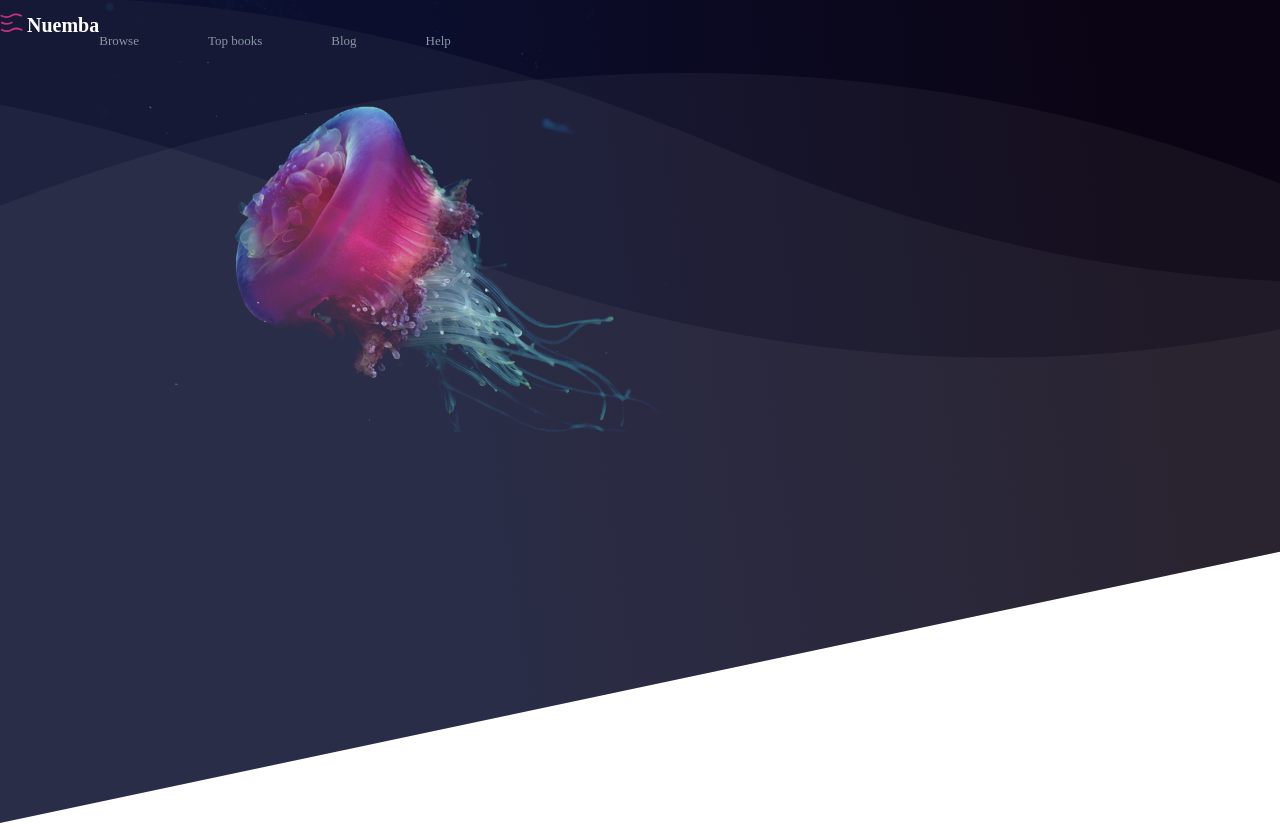
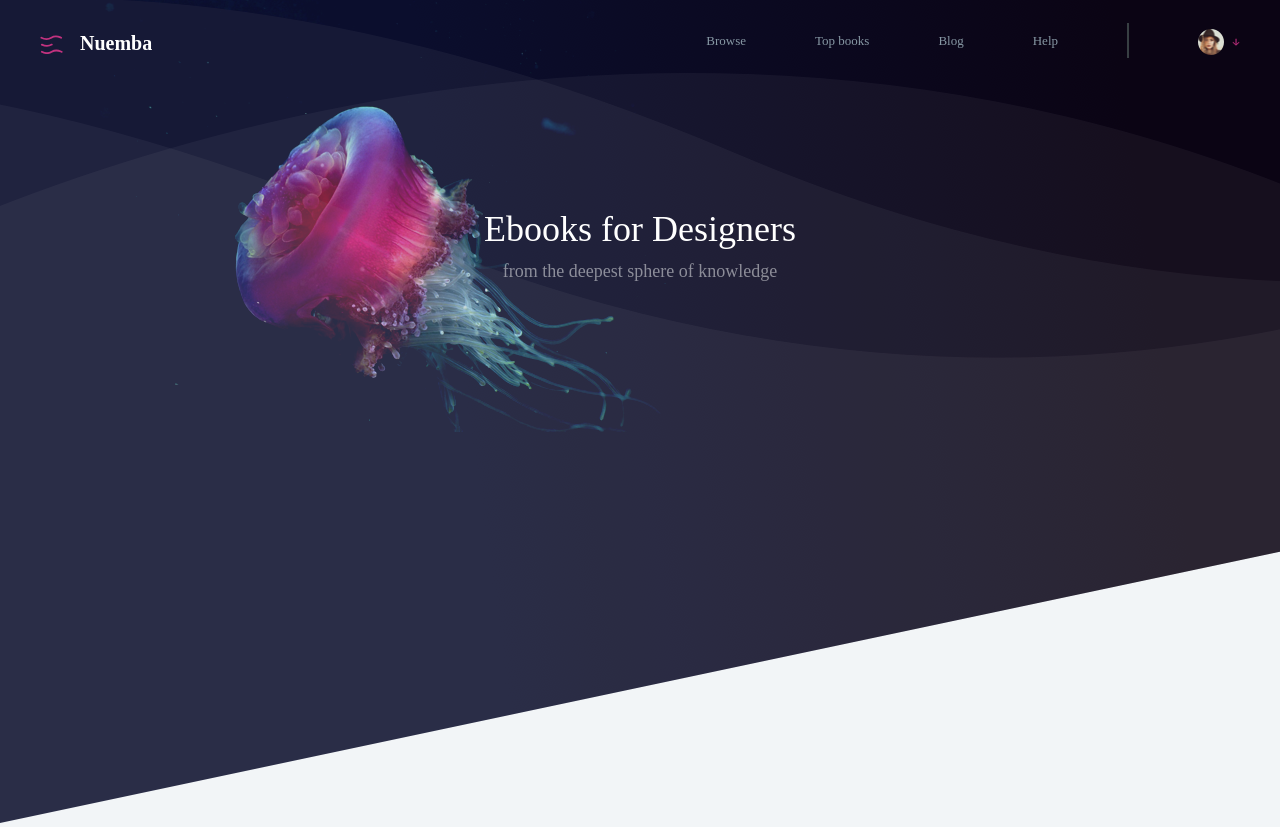
Before and after one commit to Nt444/TestAppMicroverse, a plain HTML site: page index.html in a window 1280 px wide. Shown: the top 827 px of the page. Drawn offline with Linux system fonts and the light colour scheme; a web font is replaced by a local one.

Commit message:
Header completed

```diff
--- a/index.html
+++ b/index.html
@@ -1,5 +1,6 @@
 <!DOCTYPE html>
 <html lang="en">
+
 <head>
     <meta charset="UTF-8">
     <meta name="viewport" content="width=device-width, initial-scale=1.0">
@@ -8,35 +9,46 @@
     <link rel="stylesheet" href="./style.css">
     <link href="https://fonts.googleapis.com/css?family=Source+Serif+Pro" rel="stylesheet">
 </head>
+
 <body>
     <!-- Header background images -->
-    <img src="img/background-image.png"
-    srcset="img/background-image@2x.png 2x,
+    <img src="img/background-image.png" srcset="img/background-image@2x.png 2x,
             img/background-image@3x.png 3x"
         class="Background-image">
     <header>
         <nav class="top">
             <div class="brand">
-                <!-- svg -->
-                <img src="img/menu-icon.svg"
-                class="Menu-icon">
+                <img src="img/menu-icon.svg" class="Menu-icon">
                 <span class="Nuemba">Nuemba</span>
             </div>
             <ul>
-                <li><a href="">
+                <li><a class="menu-elements" href="">
                         Browse
                     </a></li>
-                <li><a href="">
+                <li><a class="menu-elements" href="">
                         Top books
                     </a></li>
-                <li><a href="">
+                <li><a class="menu-elements" href="">
                         Blog
                     </a></li>
-                <li><a href="">
+                <li><a class="menu-elements" href="">
                         Help
                     </a></li>
+                <li class="Separator"></li>
+                <li class="Avatar-Arrow">
+                    <img src="img/avatar-base.png" srcset="img/avatar-base@2x.png 2x,
+                            img/avatar-base@3x.png 3x"
+                        class="Avatar-base">
+                    <img src="img/arrow.svg" class="Arrow">
+                </li>
             </ul>
         </nav>
+        <div class="heading">
+            <p class="ebooks-heading">Ebooks for Designers</p>
+            <p class="tagline">from the deepest sphere of knowledge</p>
+        </div>
+
     </header>
 </body>
+
 </html>
--- a/style.css
+++ b/style.css
@@ -7,16 +7,18 @@ body {
     margin: 0 auto;
     max-width: 1600px;
     font-family: 'Source Serif Pro', serif;
+    position: relative;
+    background-color: #f2f5f7;
 }
 .Background-image {
     width: 1600px;
     height: 823px;
     object-fit: contain;
-
 }
 header {
     position:absolute;
     top: 0;
+    width: 100%;
 }
 .Nuemba {
     width: 79px;
@@ -28,6 +30,7 @@ header {
     line-height: normal;
     letter-spacing: normal;
     color: #ffffff;
+    margin-left: 17px;
 }
 .Menu-icon {
     width: 23px;
@@ -47,7 +50,6 @@ ul {
 }
 nav ul {
     display: flex;
-    /* justify-content: space-around; */
 }
 nav ul li {
     font-size: 13px;
@@ -61,3 +63,47 @@ nav ul li {
 nav ul li a{
     color: #8798a4;
 }
+.brand {
+    margin: 31px 0 0 40px;
+    display: flex;
+    align-items: center;
+}
+.Separator {
+    width: 2px;
+    height: 35px;
+    border: solid 1px #383f43;
+    margin-top: 23px;
+}
+.Arrow {
+    width: 8px;
+    height: 9px;
+    object-fit: contain;
+    margin-left: 8px;
+}
+.Avatar-base {
+    width: 26px;
+    height: 26px;
+    object-fit: contain;
+}
+.Avatar-Arrow {
+    display: flex;
+    align-items: center;
+    margin-top: 26px;
+    margin-right: 40px;
+}
+.ebooks-heading {
+    color: #ffffff;
+    font-size: 36px;
+}
+.tagline {
+    color: rgba(247, 249, 250, 0.5);
+    font-size: 18px;
+    margin-top: 11px;
+}
+.heading {
+    margin: 150px auto 0;
+    text-align: center;
+}
+.menu-elements:hover, .menu-elements:active {
+    color: #fff;
+}
```
Also changed, not shown: img/avatar-base.png (added), img/avatar-base@2x.png (added), img/avatar-base@3x.png (added). Lines whose indentation alone changed are shown as unchanged.
